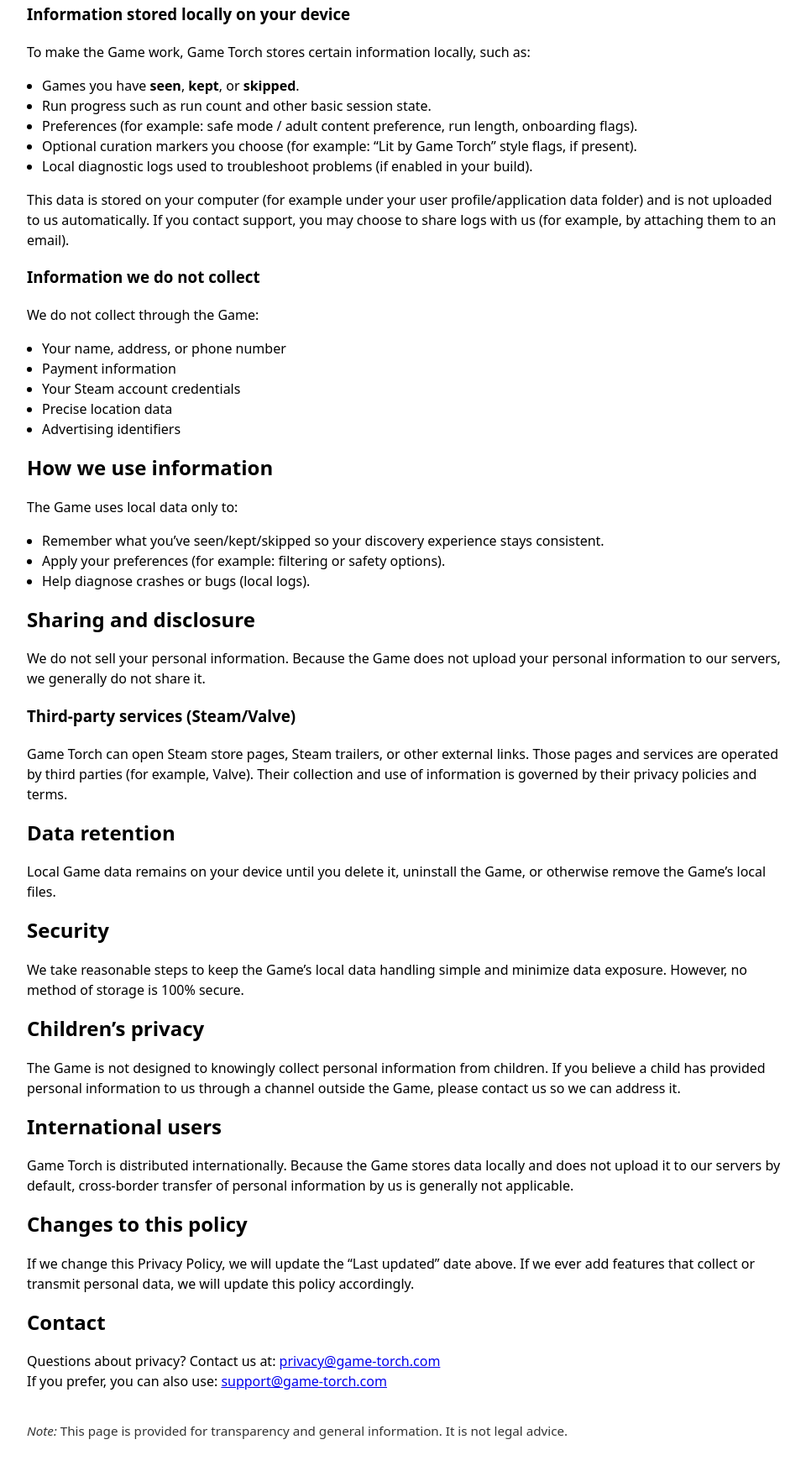
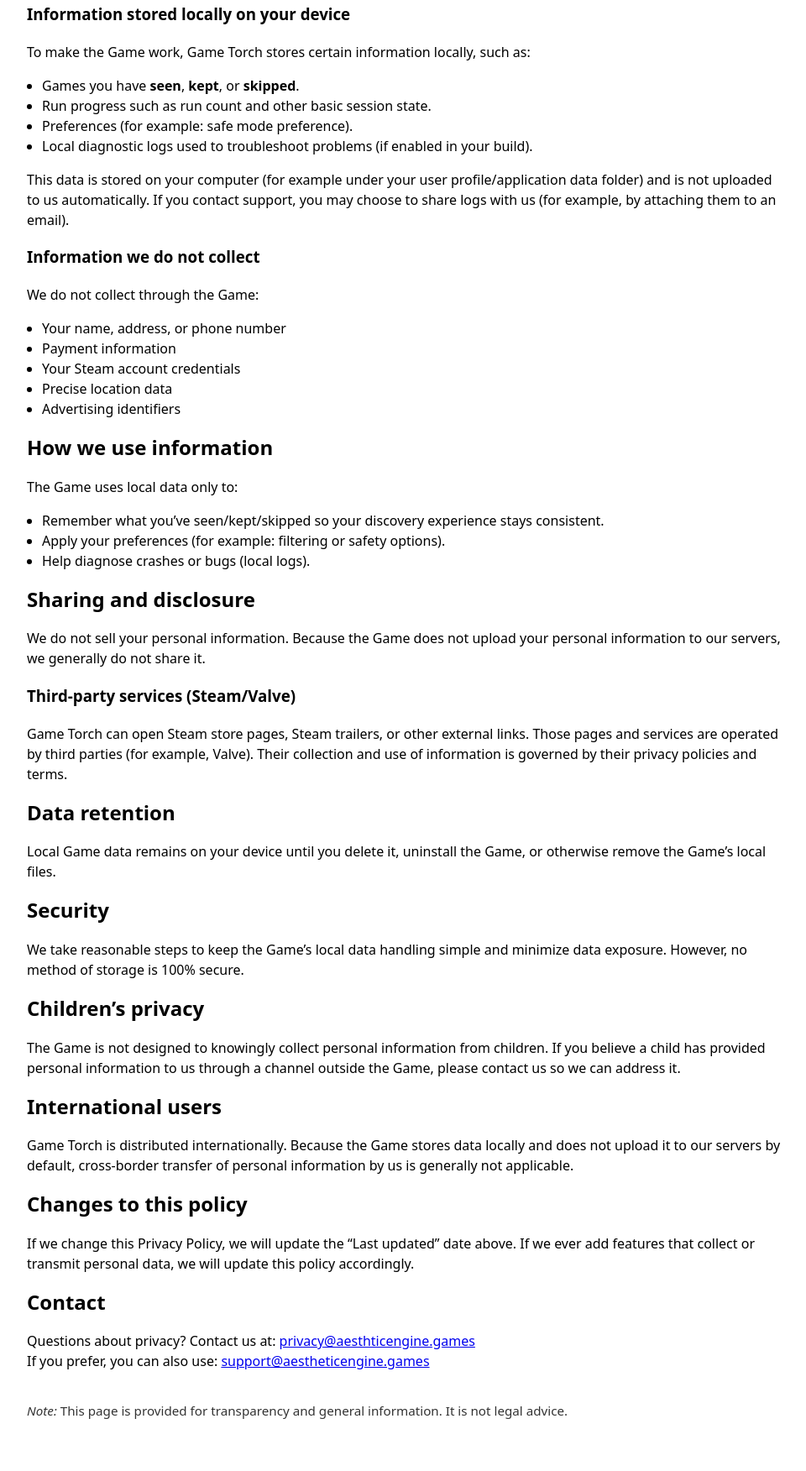
Before and after one commit to AestheticEngine/game-torch-site, a plain HTML site: page privacy.html in a window 1280 px wide. Shown: the part 722-2474 px from the top of the page at 84% size, without its empty margins (158-1118 px from the left). Drawn offline with Linux system fonts and the light colour scheme.

Commit message:
Fixed email addresses

```diff
--- a/privacy.html
+++ b/privacy.html
@@ -56,8 +56,7 @@
     <ul>
       <li>Games you have <strong>seen</strong>, <strong>kept</strong>, or <strong>skipped</strong>.</li>
       <li>Run progress such as run count and other basic session state.</li>
-      <li>Preferences (for example: safe mode / adult content preference, run length, onboarding flags).</li>
-      <li>Optional curation markers you choose (for example: “Lit by Game Torch” style flags, if present).</li>
+      <li>Preferences (for example: safe mode preference).</li>
       <li>Local diagnostic logs used to troubleshoot problems (if enabled in your build).</li>
     </ul>
     <p>
@@ -130,9 +129,9 @@
 
     <h2>Contact</h2>
     <p>
-      Questions about privacy? Contact us at: <a href="mailto:privacy@game-torch.com">privacy@game-torch.com</a>
+      Questions about privacy? Contact us at: <a href="mailto:privacy@aesthticengine.games">privacy@aesthticengine.games</a>
       <br />
-      If you prefer, you can also use: <a href="mailto:support@game-torch.com">support@game-torch.com</a>
+      If you prefer, you can also use: <a href="mailto:support@aestheticengine.games">support@aestheticengine.games</a>
     </p>
 
     <footer>
```
Also changed, not shown: ai_policy.html (+1 -1 lines).
